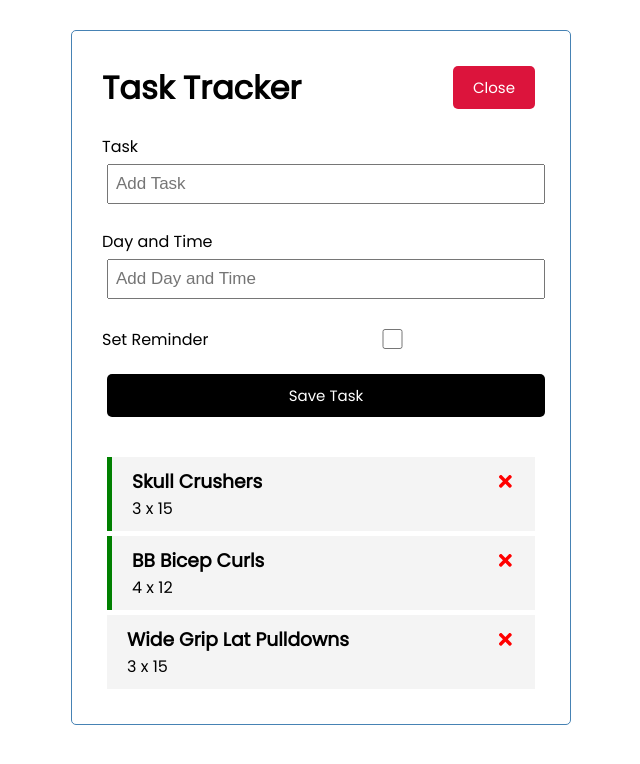
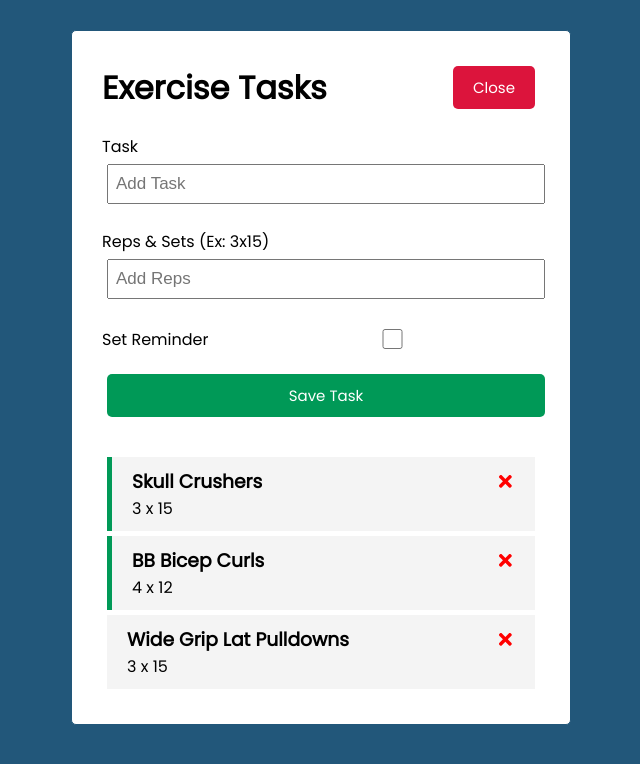
Before and after one commit to vcastle/react-task-tracker, a React (Create React App) app: page / in a window 1280 px wide. Both pictures are taken after a click on the button "Add". Shown: the top 764 px of the page, without its empty margins (319-959 px from the left). Built offline with nearby package versions, Linux system fonts and the light colour scheme.

Commit message:
updated theme and content

```diff
--- a/src/App.js
+++ b/src/App.js
@@ -9,19 +9,19 @@ function App() {
     {
       id: 1,
       text: "Skull Crushers",
-      day: "3 x 15",
+      reps: "3 x 15",
       reminder: true,
     },
     {
       id: 2,
       text: "BB Bicep Curls",
-      day: "4 x 12",
+      reps: "4 x 12",
       reminder: true,
     },
     {
       id: 3,
       text: "Wide Grip Lat Pulldowns",
-      day: "3 x 15",
+      reps: "3 x 15",
       reminder: false,
     },
   ]);
@@ -44,7 +44,6 @@ function App() {
     setTasks(tasks
       .map((task) => task.id === id ?
         { ...task, reminder: !task.reminder} : task))
-        console.log('tasks ', tasks);
   }
 
   return (
--- a/src/components/AddTask.js
+++ b/src/components/AddTask.js
@@ -2,7 +2,7 @@ import { useState } from 'react';
 
 const AddTask = ({ onAdd }) => {
     const [text, setText] = useState('');
-    const [day, setDay] = useState('');
+    const [reps, setReps] = useState('');
     const [reminder, setReminder] = useState(false);
     const onSubmit = (e) => {
         e.preventDefault();
@@ -12,10 +12,10 @@ const AddTask = ({ onAdd }) => {
             return;
         }
 
-        onAdd({ text, day, reminder});
+        onAdd({ text, reps, reminder});
 
         setText('');
-        setDay('');
+        setReps('');
         setReminder(false);
     }
     return (
@@ -29,12 +29,12 @@ const AddTask = ({ onAdd }) => {
                     onChange={(e) => setText(e.target.value)}/>
             </div>
             <div className='form-control'>
-                <label>Day and Time</label>
+                <label>Reps & Sets (Ex: 3x15)</label>
                 <input
                     type='text'
-                    placeholder='Add Day and Time'
-                    value={day}
-                    onChange={(e) => setDay(e.target.value)}/>
+                    placeholder='Add Reps'
+                    value={reps}
+                    onChange={(e) => setReps(e.target.value)}/>
             </div>
             <div className='form-control form-control-check'>
                 <label>Set Reminder</label>
--- a/src/components/Header.js
+++ b/src/components/Header.js
@@ -6,7 +6,7 @@ const Header = ({title, onAdd, showAdd }) => {
         <header className='header'>
             <h1>{title}</h1>
             <Button
-                color={showAdd ? 'crimson' : 'green'}
+                color={showAdd ? 'crimson' : '#009957'}
                 text={showAdd ? 'Close' : 'Add'}
                 onClick={onAdd} />
         </header>
@@ -14,7 +14,7 @@ const Header = ({title, onAdd, showAdd }) => {
 }
 
 Header.defaultProps = {
-    title: 'Task Tracker',
+    title: 'Exercise Tasks',
   }
 
   Header.propTypes = {
--- a/src/components/Task.js
+++ b/src/components/Task.js
@@ -13,7 +13,7 @@ const Task = ({task, onDelete, onToggle }) => {
                     onClick={() => onDelete(task.id)}
                 />
             </h3>
-            <p>{task.day}</p>
+            <p>{task.reps}</p>
         </div>
     )
 }
--- a/src/index.css
+++ b/src/index.css
@@ -8,6 +8,7 @@
 
 body {
   font-family: 'Poppins', sans-serif;
+  background-color: #22577a;
 }
 
 .container {
@@ -15,7 +16,8 @@ body {
   margin: 30px auto;
   overflow: auto;
   min-height: 300px;
-  border: 1px solid steelblue;
+  background-color: #fff;
+  border: 1px solid #22577a;
   padding: 30px;
   border-radius: 5px;
 }
@@ -29,7 +31,7 @@ body {
 
 .btn {
   display: inline-block;
-  background: #000;
+  background: #009957;
   color: #fff;
   border: none;
   padding: 10px 20px;
@@ -62,7 +64,7 @@ body {
 }
 
 .task.reminder {
-  border-left: 5px solid green;
+  border-left: 5px solid #009957;
 }
 
 .task h3 {
```
